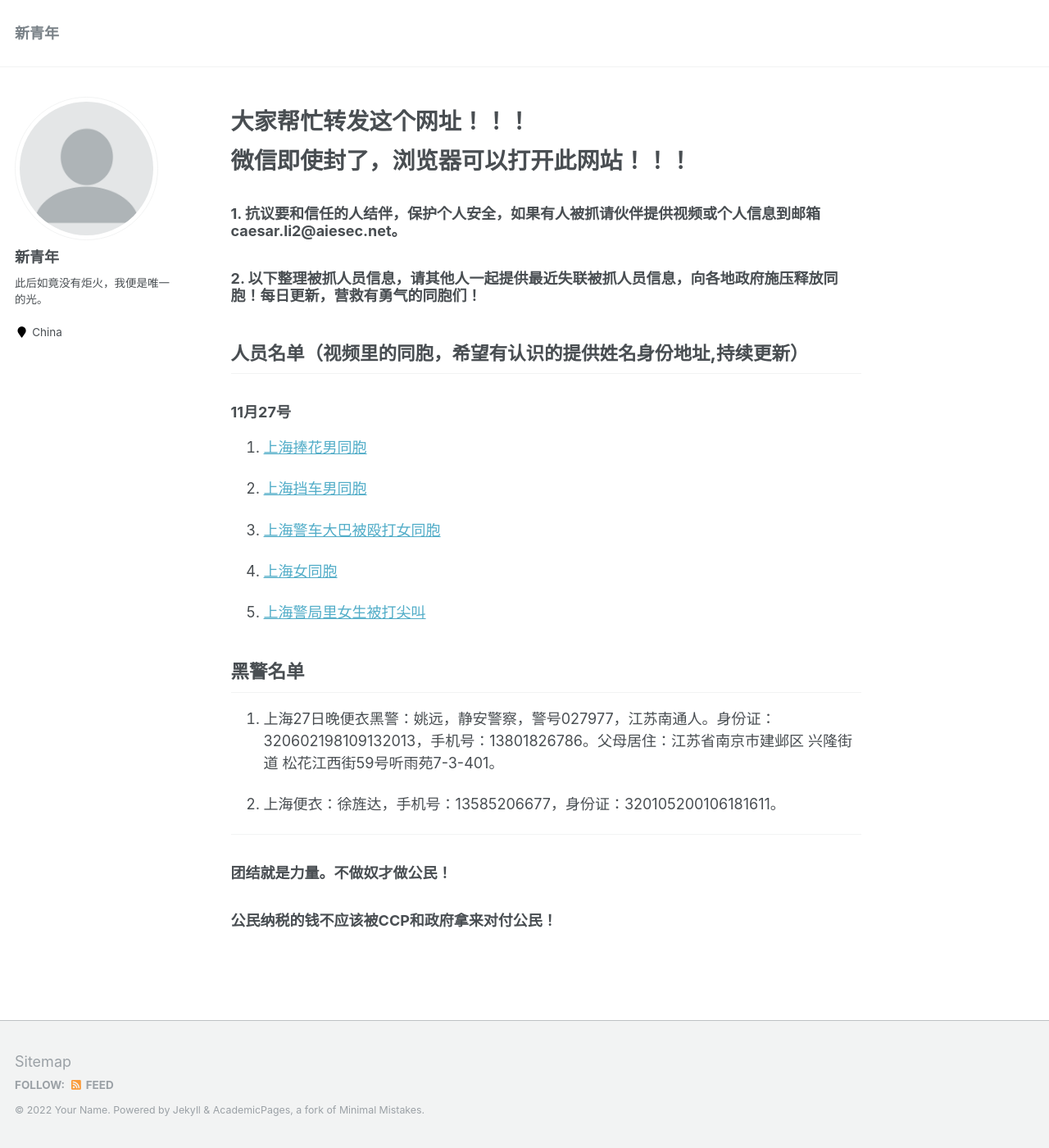
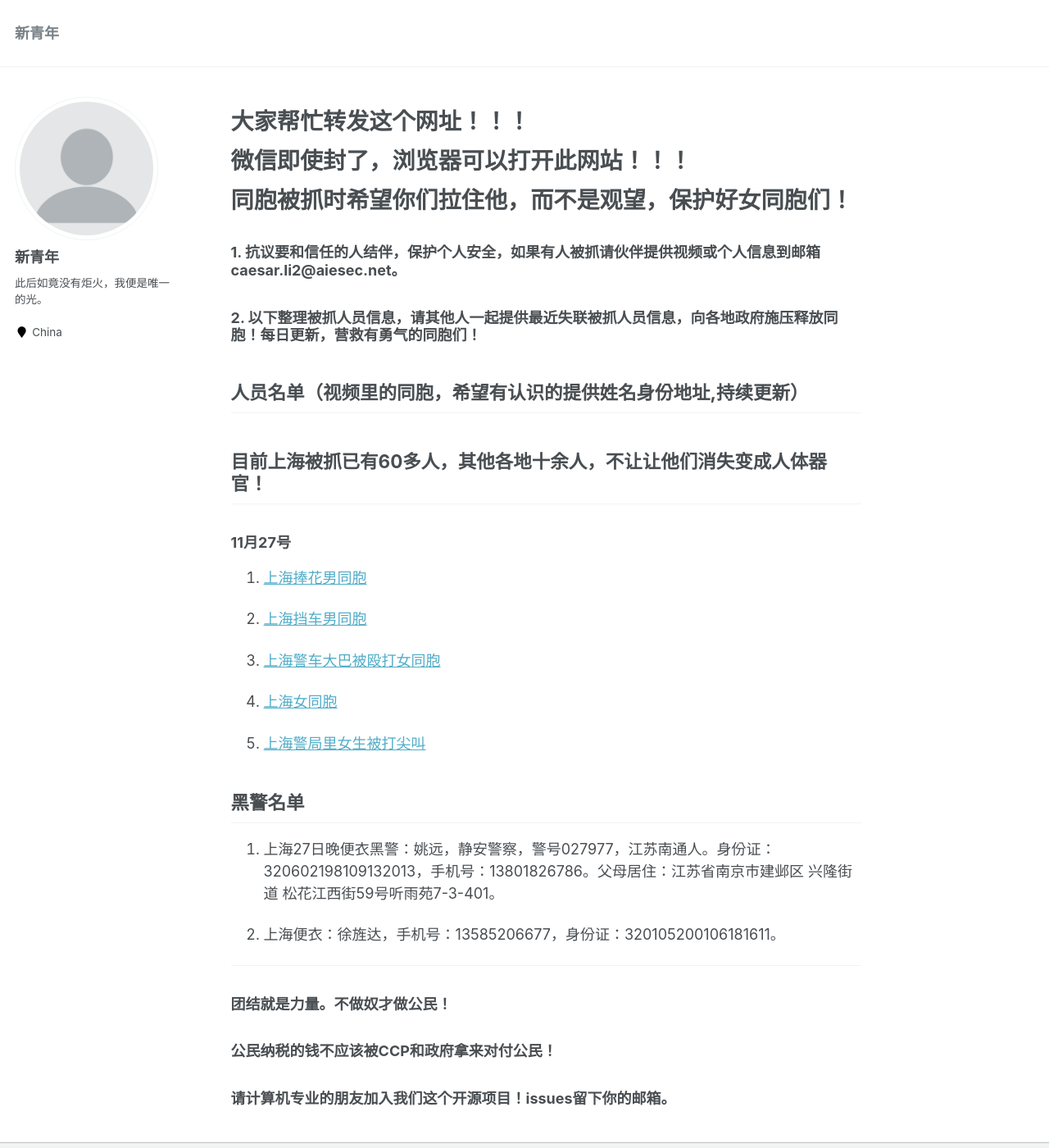
Before and after one commit to LoveChina-RememberTruth/People, a Jekyll site: the page built from _pages/about.md, in a window 1280 px wide and 1400 px high. Shown: the whole window at 82% size. Built offline with Jekyll 4.4.1, drawn with Linux system fonts in a browser that asks for light colours.

Commit message:
Update about.md

```diff
--- a/_pages/about.md
+++ b/_pages/about.md
@@ -12,6 +12,8 @@ redirect_from:
 
 # 微信即使封了，浏览器可以打开此网站！！！
 
+# 同胞被抓时希望你们拉住他，而不是观望，保护好女同胞们！
+
 
 
 ### 1. 抗议要和信任的人结伴，保护个人安全，如果有人被抓请伙伴提供视频或个人信息到邮箱caesar.li2@aiesec.net。
@@ -20,8 +22,9 @@ redirect_from:
 
 
 
+## 人员名单（视频里的同胞，希望有认识的提供姓名身份地址,持续更新）
 
-## 人员名单（视频里的同胞，希望有认识的提供姓名身份地址,持续更新）
+## 目前上海被抓已有60多人，其他各地十余人，不让让他们消失变成人体器官！
 
 ### 11月27号
 
@@ -54,3 +57,5 @@ redirect_from:
 ### 团结就是力量。不做奴才做公民！
 
 ### 公民纳税的钱不应该被CCP和政府拿来对付公民！
+
+### 请计算机专业的朋友加入我们这个开源项目！issues留下你的邮箱。
```
